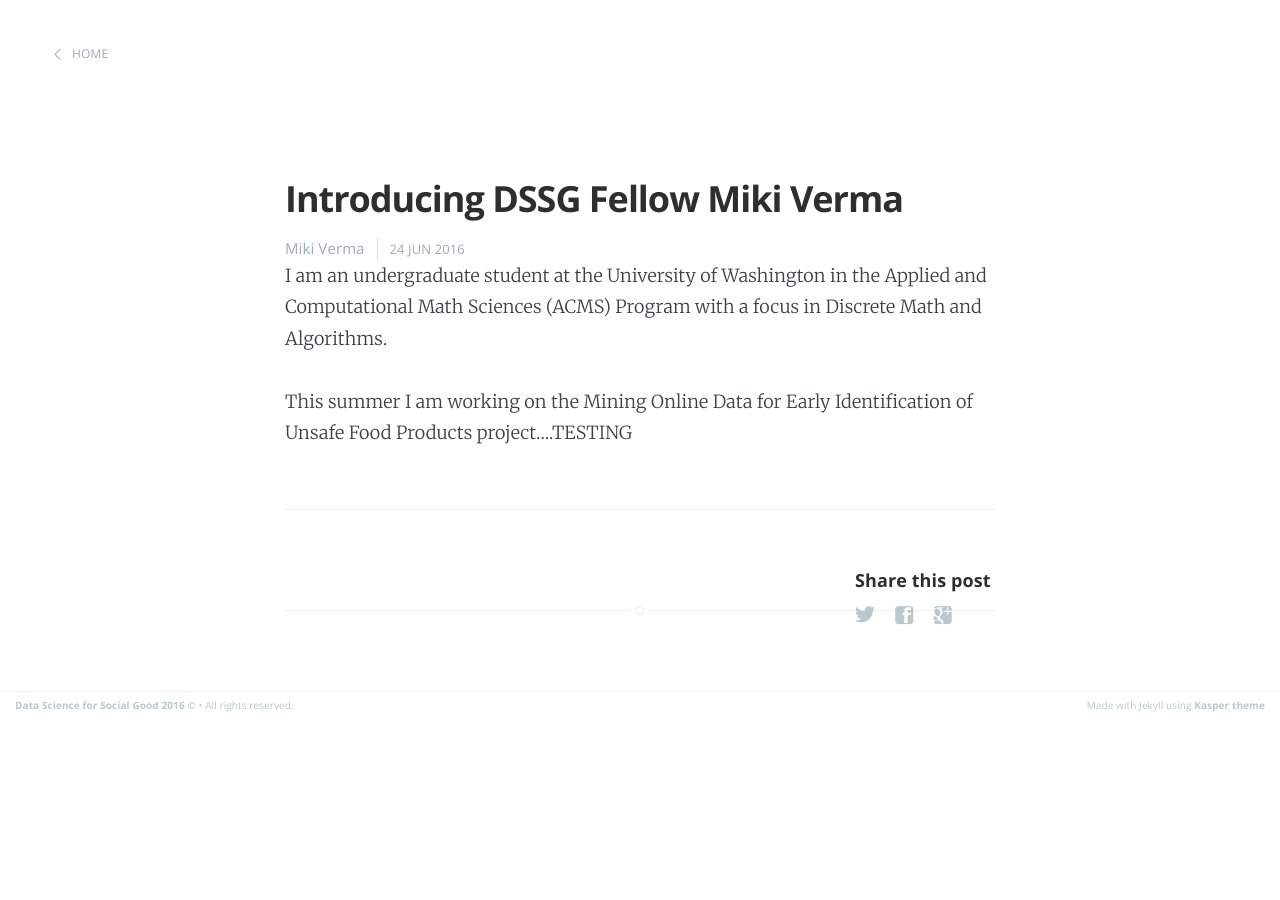
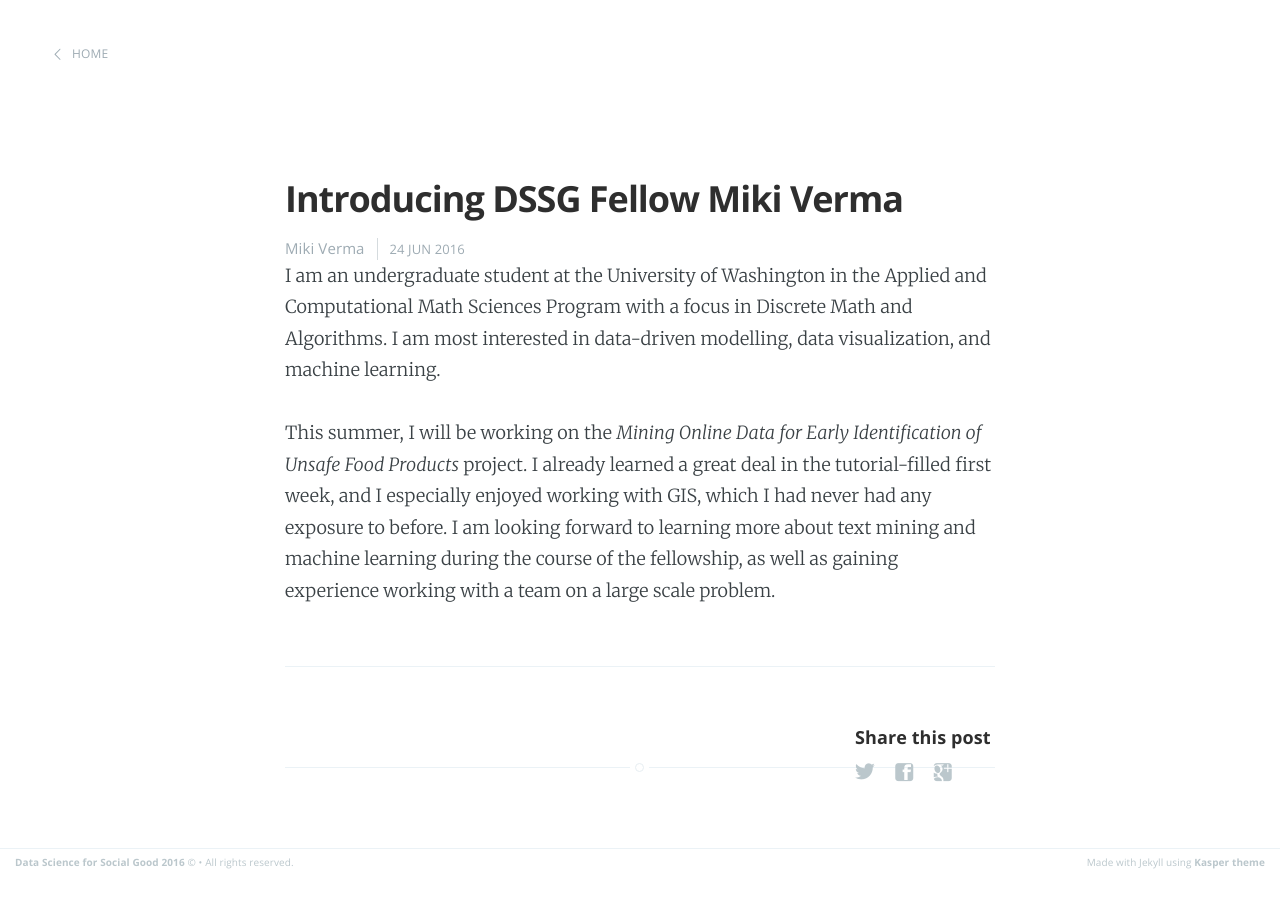
Before and after one commit to uwescience/DSSG2016, a Jekyll site: the page built from _posts/2016-06-24-miki-intro.md, in a window 1280 px wide. Built offline with Jekyll 4.4.1, drawn with Linux system fonts in a browser that asks for light colours.

Commit message:
finished blog post

```diff
--- a/_posts/2016-06-24-miki-intro.md
+++ b/_posts/2016-06-24-miki-intro.md
@@ -5,7 +5,7 @@ date:   2016-06-24
 author: Miki Verma
 ---
 
-I am an undergraduate student at the University of Washington in the Applied and Computational Math Sciences (ACMS) Program with a focus in Discrete Math and Algorithms.
+I am an undergraduate student at the University of Washington in the Applied and Computational Math Sciences Program with a focus in Discrete Math and Algorithms. I am most interested in data-driven modelling, data visualization, and machine learning.
 
-This summer I am working on the Mining Online Data for Early Identification of Unsafe Food Products
-project....TESTING
+This summer, I will be working on the *Mining Online Data for Early Identification of Unsafe Food Products*
+project. I already learned a great deal in the tutorial-filled first week, and I especially enjoyed working with GIS, which I had never had any exposure to before. I am looking forward to learning more about text mining and machine learning during the course of the fellowship, as well as gaining experience working with a team on a large scale problem.
```
